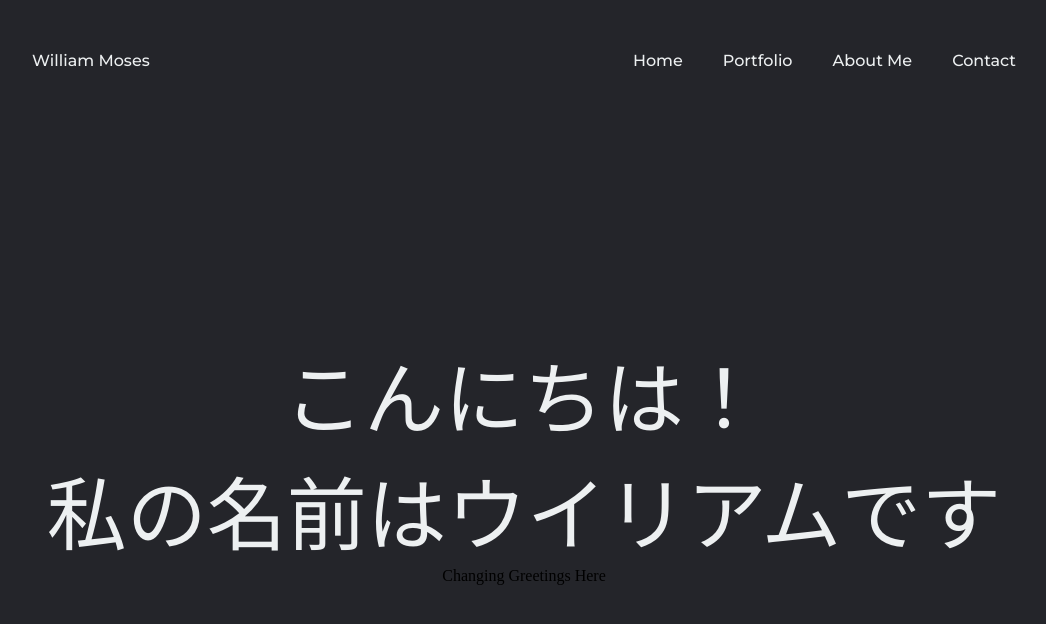
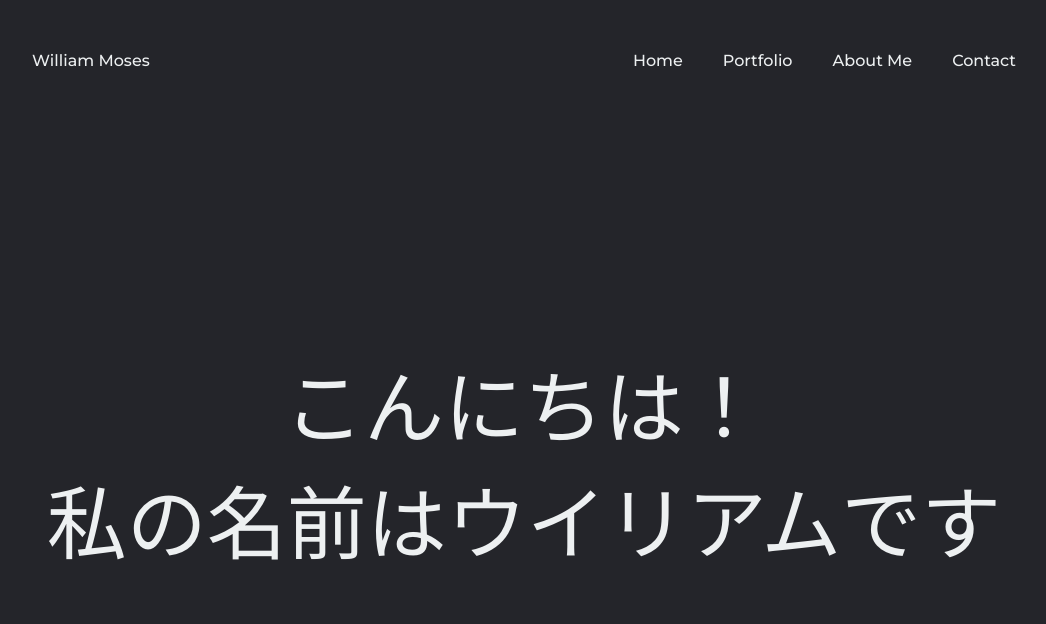
Before and after one commit to Koufuku5K/Home, a React (Create React App) app: page / in a window 1280 px wide. Shown: the top 624 px of the page, without its empty margins (116-1162 px from the left). Built offline with nearby package versions, Linux system fonts and the light colour scheme.

Commit message:
Updated index.html

```diff
--- a/public/index.html
+++ b/public/index.html
@@ -74,7 +74,7 @@
               <li><a href="/Contact" class="cta">Contact</a></li>
           </ul>
       </nav>
-    </header> -->
+    </header>
   </body>
   <div class="wrapper">
     <span>
@@ -82,5 +82,5 @@
           Changing Greetings Here
       </div>
     </span>
-  </div>
+  </div> -->
 </html>
--- a/src/App.js
+++ b/src/App.js
@@ -20,13 +20,13 @@ function App() {
         </Routes>
     </Router>
 
-    {/* <div class="wrapper">
+    <div class="wrapper">
     <span>
       <div class="keyframe-greetings">
-          Changing Greetings Here
+          {/* Changing Greetings Here */}
       </div>
     </span>
-    </div> */}
+    </div>
     </>
   );
 }
```
